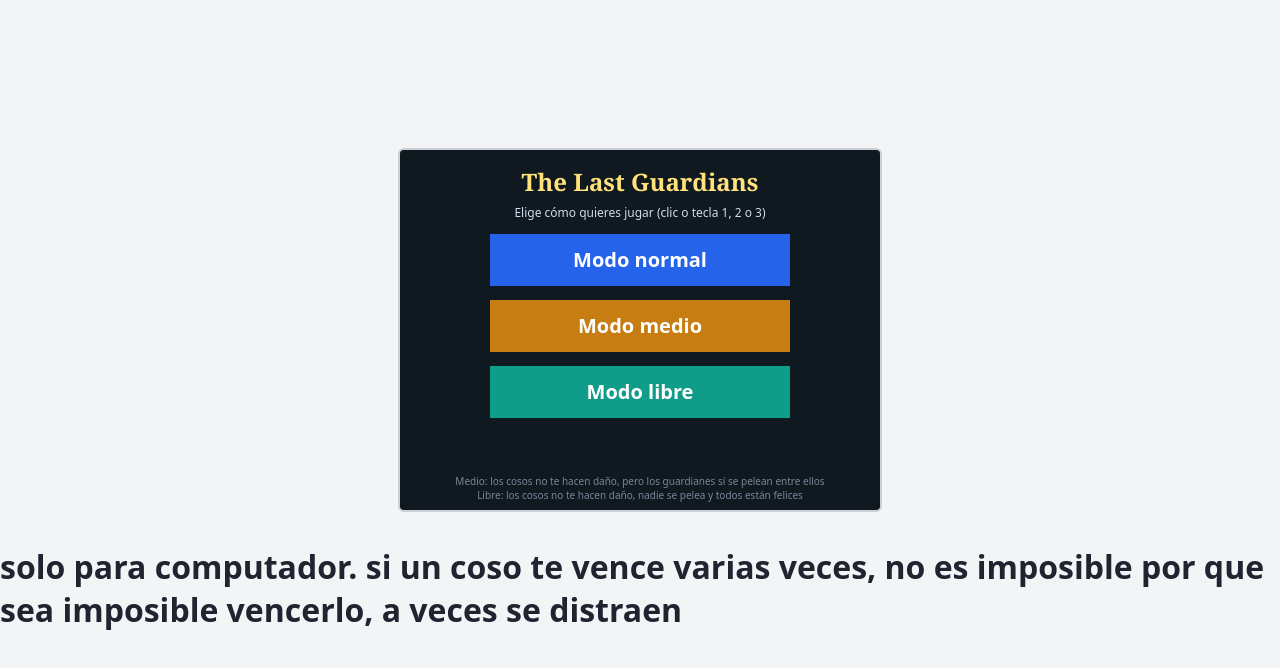
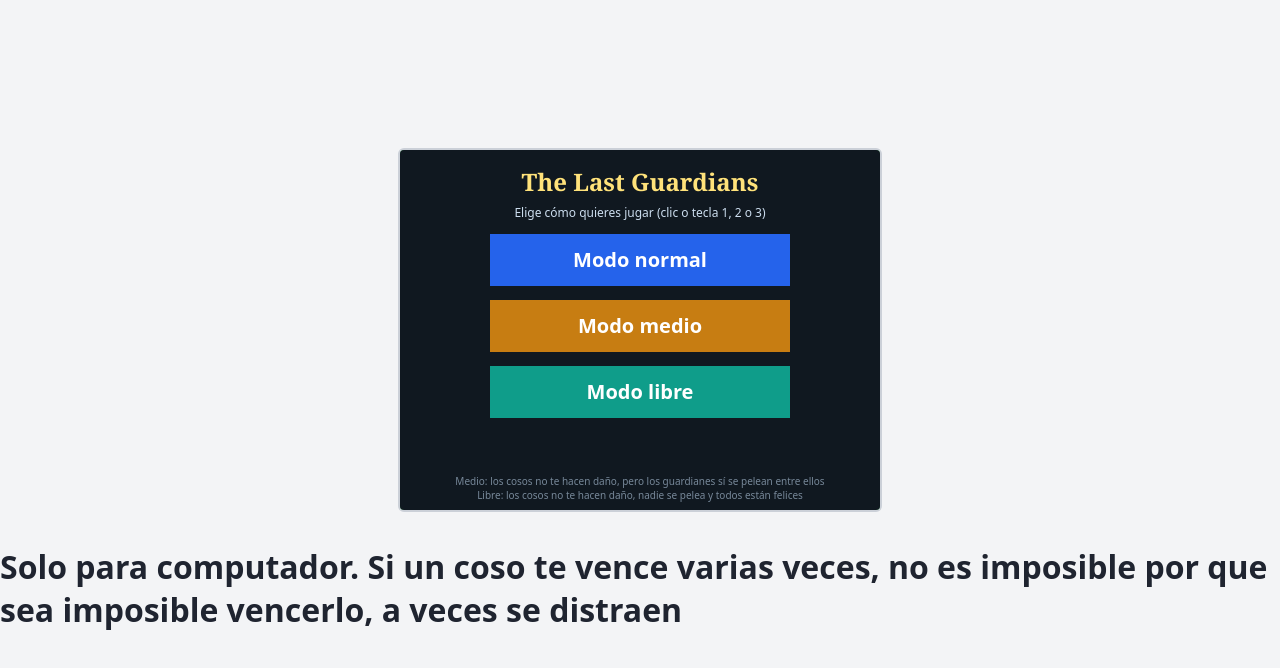
Before and after one commit to gamatro/The-Last-Guardians., a plain HTML site: page index.html in a window 1280 px wide. Drawn offline with Linux system fonts and the light colour scheme.

Commit message:
Update index.html

```diff
--- a/index.html
+++ b/index.html
@@ -55,7 +55,8 @@
 <body>
   <canvas id="c" width="480" height="360"></canvas>
 
-<h1>solo para computador.    si un coso te vence varias veces, no es imposible por que sea imposible vencerlo, a veces se distraen</h1>
+<h1>Solo para computador.
+  Si un coso te vence varias veces, no es imposible por que sea imposible vencerlo, a veces se distraen</h1>
 
 <script>
   const canvas = document.getElementById("c");
```
